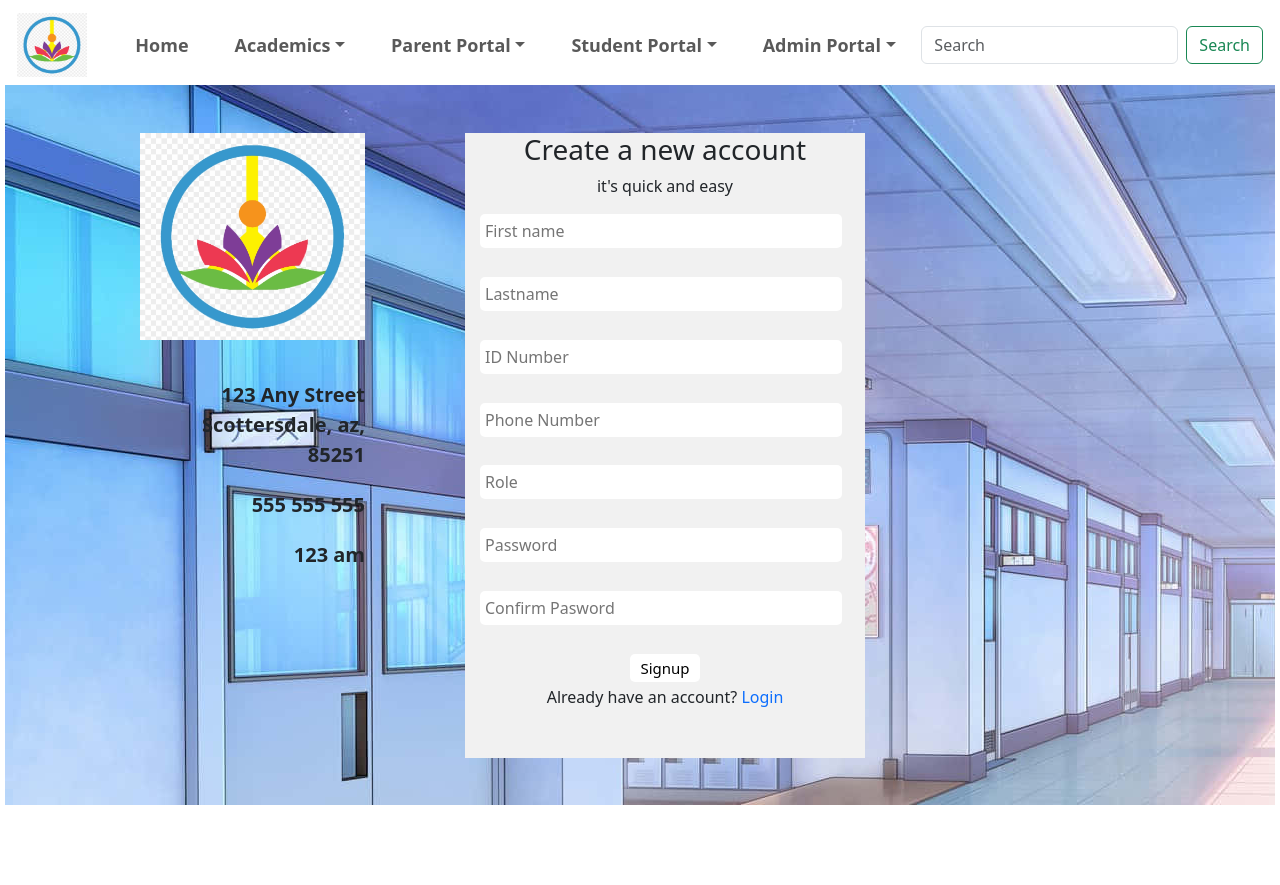
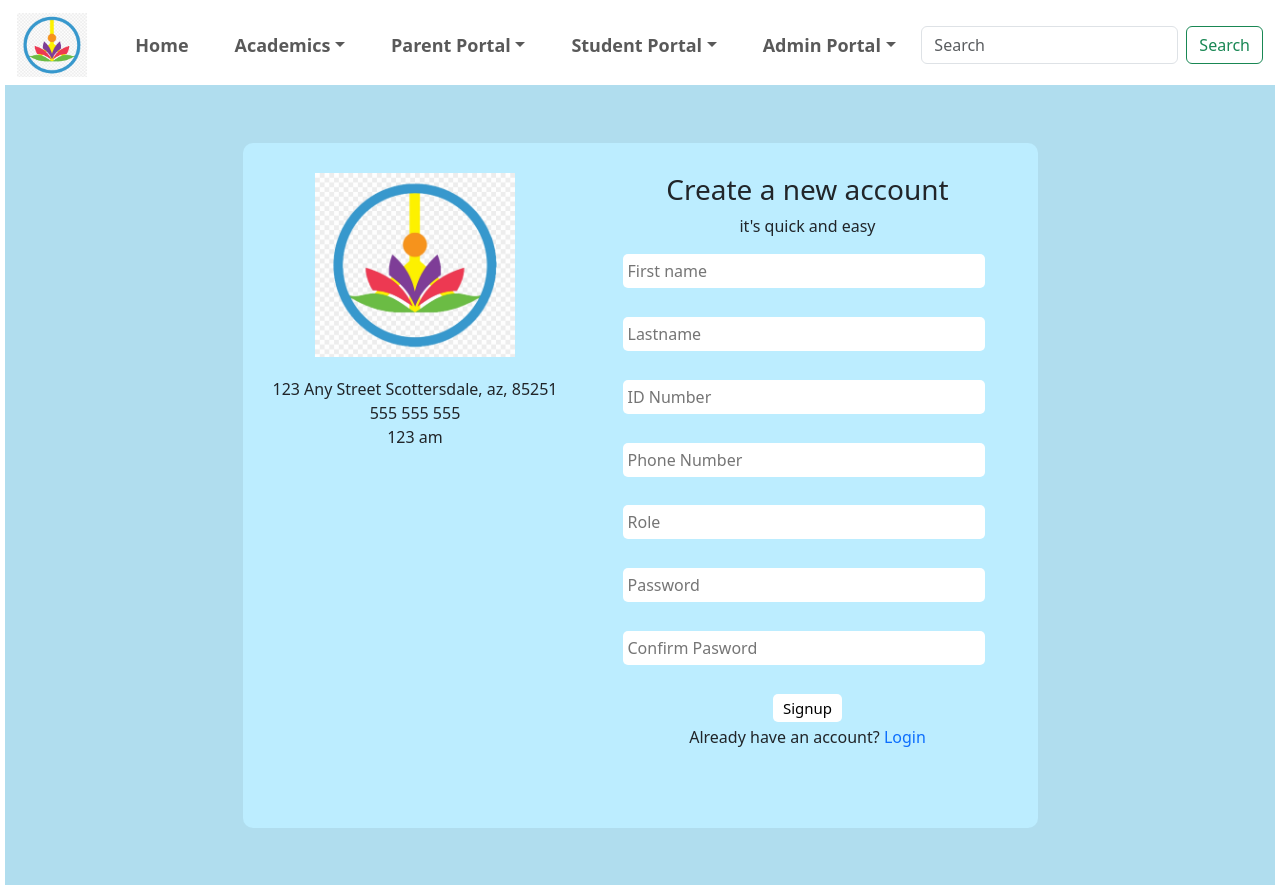
Before and after one commit to Etefiok/SCHOOL, a React (Create React App) app: page /signUp in a window 1280 px wide. Before the commit the page ends 805 px from the top, so only its background shows below. Built offline with nearby package versions, Linux system fonts and the light colour scheme; no server answers.

Commit message:
all new files

```diff
--- a/src/ForgetPassword.js
+++ b/src/ForgetPassword.js
@@ -2,6 +2,7 @@ import React from 'react';
 import './SignUp.css';
 import { useNavigate } from 'react-router-dom';
 import Navba from './NavBar';
+import NavBar_out from './NavBar_out';
 
 
 
@@ -17,15 +18,15 @@ function ForgetPassword () {
 
 return (
   <div>
-          <Navba />
+          <NavBar_out />
 
        <div className="page-container">
 
       <div className="contact-grid-wrapper">
-        <div className="company-data-bar">
+      <div className="company-data-bar">
           <div className="comapny-logo-on-side">
           <img src={require("./images.jpg/schoollogo.jpeg")} alt="logo" />
-          </div>
+
 
           <div className="companydetails-contact-wrapper">
             <i className="fa fa-map-marker"></i>
@@ -42,11 +43,12 @@ return (
             123 am
           </div>
         </div>
+        </div>
 
         {/* Form section */}
         <div className="form">
             <div className="newaccounttext"><br></br>
-                <h5 >Correct details used when sign up</h5>
+                <h5>Reset Password</h5>
             </div>  <br></br>
 
           <div className="form-group">
@@ -77,7 +79,7 @@ return (
           </div> */}
 
           <div className="center-btn">
-            <button onClick={loginuser} type="submit" className="btn">Save</button>
+            <button onClick={loginuser} type="submit" className="btn">Reset</button>
           </div>
 <div className="Alreadyhaveaccount">
     <a href="http://localhost:3000/Login_Student">Already have an account?</a>
--- a/src/ImageSlideFolder/ImageSlide.css
+++ b/src/ImageSlideFolder/ImageSlide.css
@@ -1,7 +1,7 @@
 .over_container{
     display: grid;
     /* background-color: red; */
-    margin-top: 890px;
+    margin-top: 920px;
 }
 
 
--- a/src/Login_Student.js
+++ b/src/Login_Student.js
@@ -75,12 +75,12 @@ function Login_Student() {
 
 
             <div className='sign'>
-            <button onClick={() => { window.location.href = "./HomePage_Student";}}>Log In</button><br />
+            <button onClick={() => { window.location.href = "./HomePage_Student";}}>Login</button><br />
 
 
-                <a href="http://localhost:3000/forgetpassword">Forget password?</a>
+                <button onClick={() => { window.location.href = "./forgetpassword";}}>Forget password?</button>
         <br></br>
-        Don't have an account? <a href="http://localhost:3000/Signup">Signup</a>
+        Don't have an account? <br></br><button onClick={()=> {window.location.href ="./Signup"}}>Signup</button>
         </div>
             </form>
             </div>
--- a/src/Loginforpage.css
+++ b/src/Loginforpage.css
@@ -3,8 +3,8 @@
     justify-content: center;
     align-items: center;
     height: 98vh;
-    background-image: url("./images.jpg/loginBackground.jpg");
-    background-size: cover;
+    background-color:#B0DDEE ;
+    /* background-size: cover; */
 
   }
 
@@ -14,8 +14,8 @@
       justify-content: center;
       align-items: center;
       height: 100vh;
-      background-image: url("./images.jpg/loginBackground.jpg");
-      background-size: cover;
+      background-color: #B0DDEE;
+      /* background-size: cover; */
 
     }
   }
@@ -24,24 +24,34 @@
     display: grid;
     row-gap: 10px;
     border: none;
-    background-color: transparent;
-    backdrop-filter: blur(10px);
+    background-color:#BCEDFF;
+    /* backdrop-filter: blur(10px); */
     padding: 30px;
     /* margin: 0px; */
     border-radius: 30px;
-    /* width: 30px; */
+    width: 90%;
 
   }
 
+  @media screen and (min-width: 768px) {
+    .formcontain {
+      display: grid;
+      row-gap: 10px;
+      border: none;
+      background-color:#BCEDFF;
+      /* backdrop-filter: blur(10px); */
+      padding: 30px;
+      /* margin: 0px; */
+      border-radius: 30px;
+      width: 20%;
+
+    }
+  }
+
   .blur{
-    background-color: transparent;
-    backdrop-filter: blur(10px);
-    /* border: none; */
     border-radius: 20px;
-    border-top: none;
+    border: none;
     line-height: 30px;
-    border-color: black;
-
 
   }
 
@@ -69,6 +79,7 @@ padding-left: 20px;
     border: none;
     border-radius: 5px;
     border-bottom: 10px;
+    background-color:#ffffff;
   }
 
   .sign button:hover{
--- a/src/SignUp.css
+++ b/src/SignUp.css
@@ -1,41 +1,44 @@
-
-
 .page-container{
     display: flex;
     justify-content: center;
-    background-color:rgb(226, 240, 235) ;
+    background-color: #B0DDEE;
     align-items: center;
-    /* height: 500px; */
-    margin-top: 60px;
-
+    min-height: 100vh;
+    margin: 0;
+    padding: 0;
 }
 
 @media screen and (min-width:768px) {
     .page-container{
         display: flex;
         justify-content: center;
-        background-image: url('./images.jpg/loginBackground.jpg');
+        background-color: #B0DDEE;
         align-items: center;
-        height: 90vh;
-        margin-top: 0px;
+        min-height: 100vh;
+        margin: 0;
+        padding: 0;
     }
 }
 
 .contact-grid-wrapper{
-    width: 100%;
-    display: grid;
-    grid-template-columns: 1fr 3fr;
-    grid-gap: 100px;
-    margin-top: 0px;
+    padding: 30px;
+    background-color:#BCEDFF;
+    display: flex;
+    /* width: 90%; */
+    /* margin-top: 50px; */
+    gap: 50px;
+    border-radius: 10px;
 }
 
 @media screen and (min-width:768px) {
     .contact-grid-wrapper{
-        width: 1000px;
-        display: grid;
-        grid-template-columns: 1fr 3fr;
-        grid-gap: 100px;
-        /* background-color: red; */
+    padding: 30px;
+    background-color:#BCEDFF;
+    display: flex;
+    gap: 50px;
+    border-radius: 10px;
+    /* width: fit-content; */
+    /* margin-top: 0px; */
     }
 }
 
@@ -46,17 +49,22 @@
 @media screen and (min-width: 768px) {
     .company-data-bar{
         z-index: 1;
+        /* background-color: blue; */
+        display: flex;
+        gap: 40px;
+        justify-content: center;
+        text-align: center;
     }
 }
 
 .company-data-bar > .comapny-logo-on-side img{
-width: 100%;
+width: 200px;
 margin-bottom: 20px;
 
 }
 
 .company-data-bar > .companydetails-contact-wrapper{
-    font-weight:700;
+    font-weight:700px;
     display: flex;
     align-items: center;
     justify-content: space-between;
@@ -83,10 +91,11 @@ margin-bottom: 20px;
     /* display: grid; */
     position: absolute;
     justify-content: center;
-    background-color: #f1f1f1;
+    /* background-color: #f1f1f1; */
     padding-bottom: 30px;
-    width: 100%;
-    margin-top: 0px;
+    width: 85%;
+    top: 25%;
+    left: 8%;
 
 
 }
@@ -96,10 +105,11 @@ margin-bottom: 20px;
         /* display: grid; */
         position:relative;
         justify-content: center;
-        background-color: #f1f1f1;
+        /* background-color: #f1f1f1; */
         padding-bottom: 30px;
         width: 400px;
         margin-top: 0px;
+        left: 0%;
     }
 }
 .form > .form-group{
@@ -124,6 +134,22 @@ margin-bottom: 20px;
     display: block;
     transition: all 0.3s;
     margin-left: 15px;
+}
+
+@media screen and (min-width:768px) {
+    .form input{
+        /* font-size: 20px; */
+        font-family: inherit;
+        color: inherit;
+        padding: 5px;
+        border-radius:  5px;
+        border: none;
+        /* border-bottom: 3px solid #000000; */
+        width: 90.6%;
+        display: block;
+        transition: all 0.3s;
+        margin-left: 15px;
+    }
 }
 
 .form input:focus{
--- a/src/SignUp.js
+++ b/src/SignUp.js
@@ -18,7 +18,7 @@ function loginuser(){
 }
 
 return (
-  <div>
+  <div >
           <NavBar_out />
 
        <div className="page-container">
@@ -27,7 +27,7 @@ return (
         <div className="company-data-bar">
           <div className="comapny-logo-on-side">
           <img src={require("./images.jpg/schoollogo.jpeg")} alt="logo" />
-          </div>
+
 
           <div className="companydetails-contact-wrapper">
             <i className="fa fa-map-marker"></i>
@@ -43,6 +43,7 @@ return (
             <i className="fas fa-clock"></i>
             123 am
           </div>
+        </div>
         </div>
 
         {/* Form section */}
@@ -92,15 +93,15 @@ return (
          <div className="center-btn">
             <button onClick={loginuser} type="submit" >Signup</button>
           </div>
-<div className="Alreadyhaveaccount">
-    <p>Already have an account? <a href="http://localhost:3000/Login_Student">Login</a></p>
-
+          <div className="Alreadyhaveaccount">
+              <p>Already have an account? <a href="http://localhost:3000/Login_Student">Login</a></p>
+          </div>
 </div>
 </div>
         </div>
       </div>
     </div>
-    </div>
+
   );
 };
 
```
Also changed, not shown: 1 other file (tests, documents, lock files or other folders).
